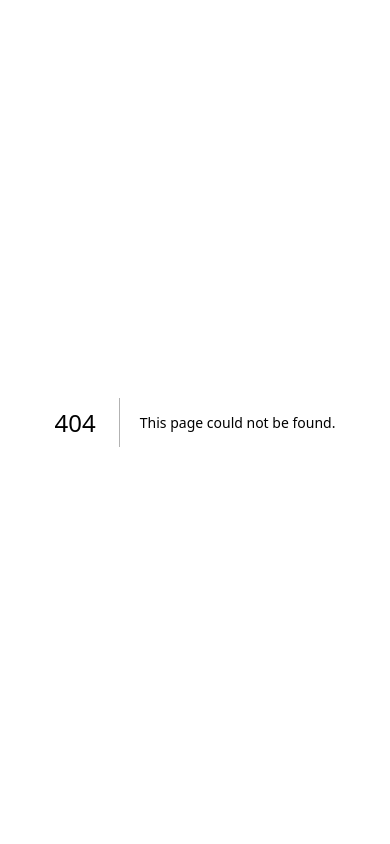
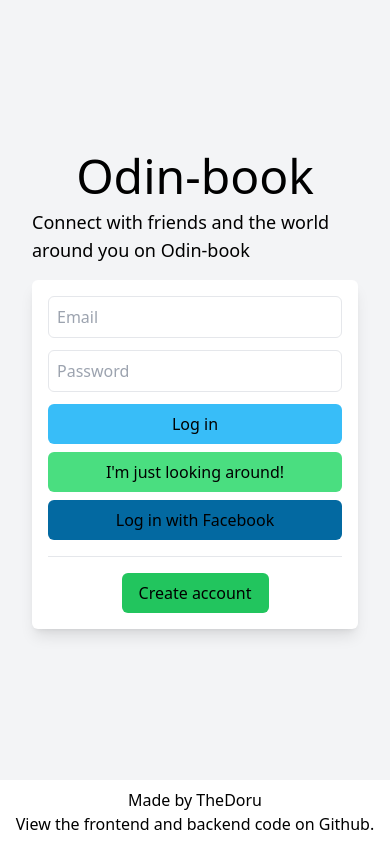
Before and after one commit to TheDoru292/odinbook-frontend, a Next.js app: page /login in a window 390 px wide. Before the commit this address had no page. Built offline with nearby package versions, Linux system fonts and the light colour scheme.

Commit message:
added responsive layout

```diff
--- a/components/Footer.js
+++ b/components/Footer.js
@@ -1,6 +1,6 @@
 export default function Footer() {
   return (
-    <footer className="flex flex-col justify-center items-center">
+    <footer className="py-2 flex flex-col justify-center items-center">
       <p className="">Made by TheDoru</p>
       <p>View the frontend and backend code on Github.</p>
     </footer>
--- /dev/null
+++ b/pages/login.js
@@ -0,0 +1,114 @@
+import { useState } from "react";
+import { useRouter } from "next/router";
+import Footer from "@/components/Footer";
+import Head from "next/head";
+
+export default function Login() {
+  const [email, setEmail] = useState("");
+  const [password, setPassword] = useState("");
+  const [error, setError] = useState(false);
+  const [errorMessage, setErrorMessage] = useState("");
+
+  const router = useRouter();
+
+  async function logIn(e) {
+    e.preventDefault();
+
+    const bodyData = {
+      email: email,
+      password: password,
+    };
+
+    const data = await fetch("http://localhost:3000/api/auth/login", {
+      method: "POST",
+      headers: {
+        "Content-Type": "application/json",
+      },
+      body: JSON.stringify(bodyData),
+    }).then((res) => res.json());
+
+    if (data.code == 400) {
+      setError(true);
+      setErrorMessage(data.status);
+    } else {
+      setError(false);
+    }
+
+    localStorage.setItem("token", data.token);
+    router.push("/");
+  }
+
+  return (
+    <div className="flex flex-col h-screen">
+      <Head>
+        <title>Profile</title>
+      </Head>
+      <main className="px-8 lg:mx-0 flex-grow bg-gray-100 flex-col flex lg:flex-row justify-center md:items-center gap-4 lg:gap-24">
+        <div>
+          <h1 className="text-center md:text-start text-5xl mb-2">Odin-book</h1>
+          <p className="text-lg">
+            Connect with friends and the world around you on Odin-book
+          </p>
+        </div>
+        <div className="bg-white p-4 rounded-md w-full md:w-80 shadow-lg">
+          {error == true ? (
+            <p className="text-red-400 text-center mb-2 font-bold">
+              {errorMessage}
+            </p>
+          ) : (
+            <></>
+          )}
+          <form onSubmit={logIn}>
+            <div>
+              <input
+                className="w-full border rounded-md mb-3 p-2"
+                type="email"
+                name="email"
+                id="email"
+                value={email}
+                onChange={(e) => setEmail(e.target.value)}
+                placeholder="Email"
+                required={true}
+              />
+            </div>
+            <div>
+              <input
+                className="w-full border rounded-md mb-3 p-2"
+                type="password"
+                name="password"
+                id="password"
+                value={password}
+                onChange={(e) => {
+                  setPassword(e.target.value);
+                }}
+                placeholder="Password"
+                required={true}
+              />
+            </div>
+            <button
+              type="submit"
+              className="bg-sky-400 w-full mb-2 py-2 rounded-md"
+            >
+              Log in
+            </button>
+          </form>
+          <div className="flex flex-col gap-2">
+            <button className="bg-green-400 py-2 rounded-md">
+              I'm just looking around!
+            </button>
+            <button className="bg-sky-700 py-2 mb-4 rounded-md">
+              Log in with Facebook
+            </button>
+          </div>
+          <hr />
+          <div className="flex justify-center">
+            <button className="w-1/2 mt-4 bg-green-500 py-2 rounded-md">
+              Create account
+            </button>
+          </div>
+        </div>
+      </main>
+      <Footer />
+    </div>
+  );
+}
```
